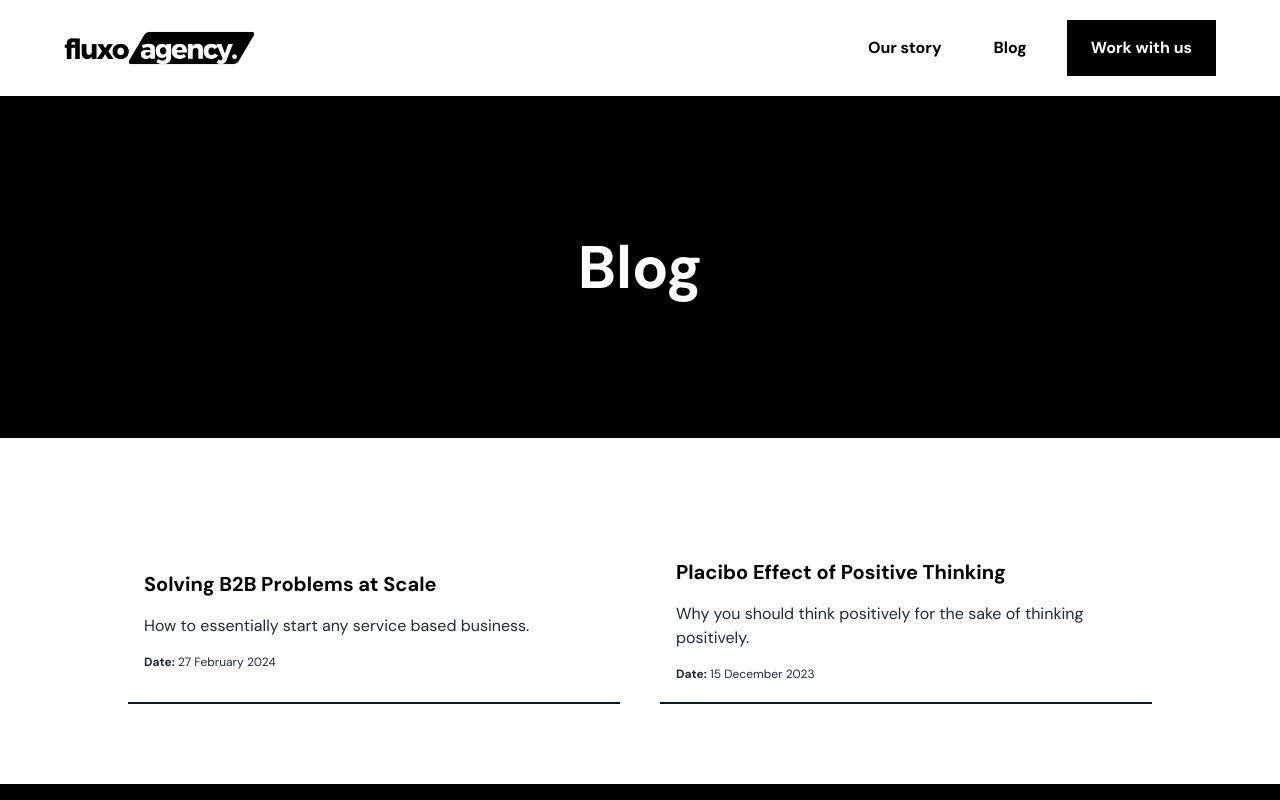
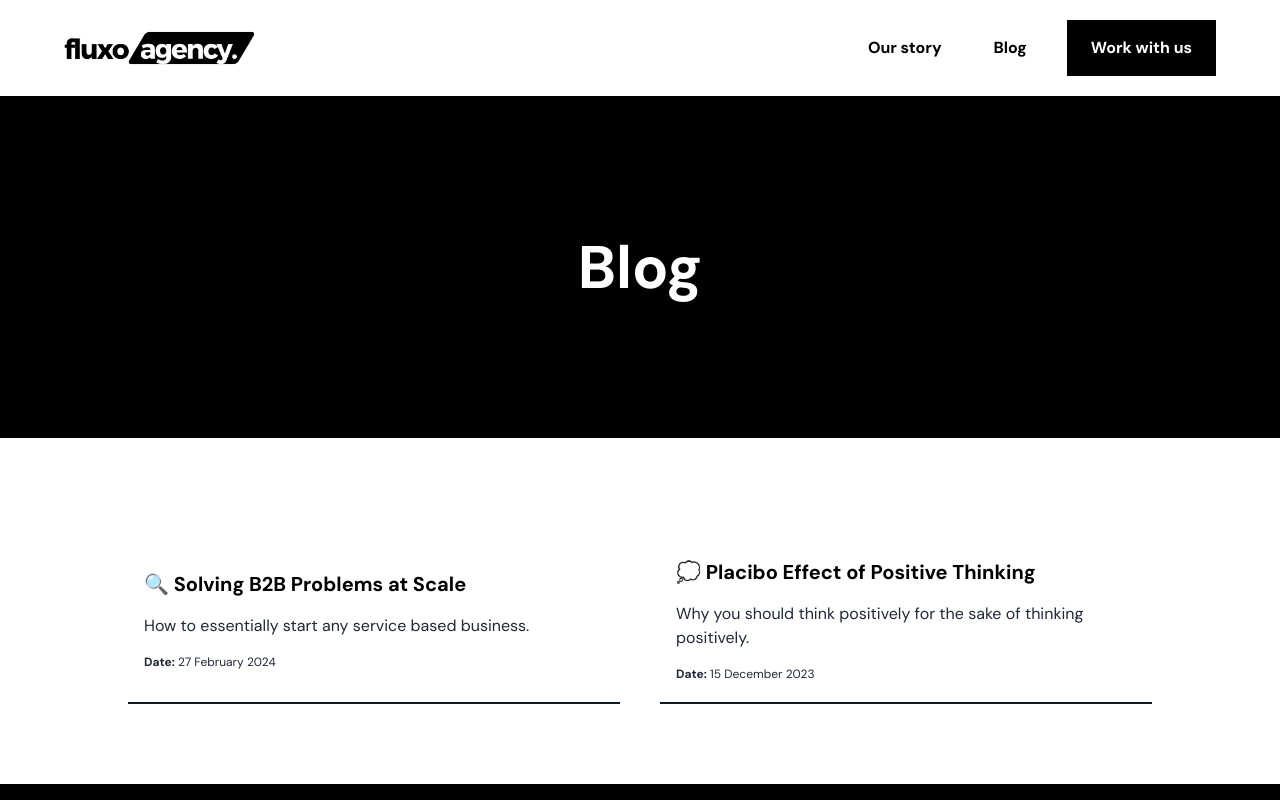
Before and after one commit to iamnotluka/fluxo-agency-website, a React (Create React App) app: page /blogs in a window 1280 px wide. Shown: the top 800 px of the page. Built offline with nearby package versions, Linux system fonts and the light colour scheme.

Commit message:
Adding the emoji

```diff
--- a/src/router/BlogsRoute.tsx
+++ b/src/router/BlogsRoute.tsx
@@ -19,13 +19,13 @@ export interface BlogType {
 
 const blogs: BlogType[] = [
 	{
-		title: "Solving B2B Problems at Scale",
+		title: "🔍 Solving B2B Problems at Scale",
 		shortDescription: "How to essentially start any service based business.",
 		date: "27 February 2024",
 		content: "scaling_business_quickly.txt",
 	},
 	{
-		title: "Placibo Effect of Positive Thinking",
+		title: "💭 Placibo Effect of Positive Thinking",
 		shortDescription: "Why you should think positively for the sake of thinking positively.",
 		date: "15 December 2023",
 		content: "why_be_positive.txt",
```
